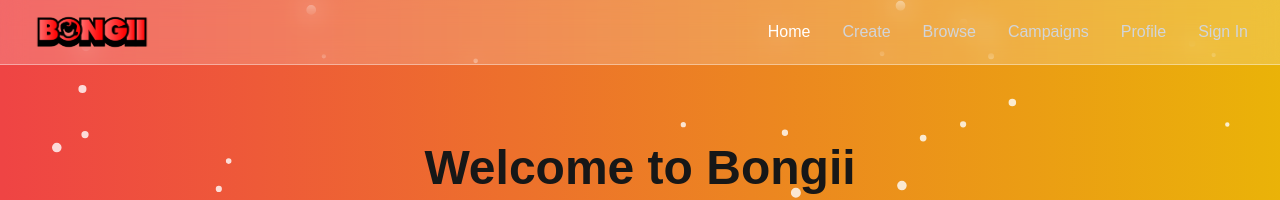
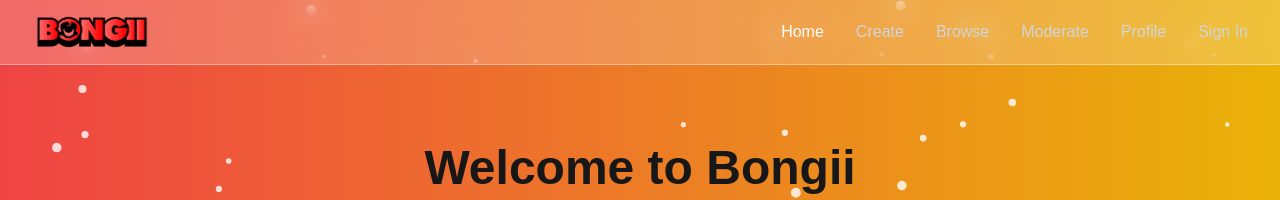
Before and after one commit to fayaz12g/bongii, a Next.js app in the folder client/: page /home in a window 1280 px wide. Shown: the top 200 px of the page. Built offline with nearby package versions, Linux system fonts and the light colour scheme.

Commit message:
moderate header

```diff
--- a/client/src/app/components/header.js
+++ b/client/src/app/components/header.js
@@ -9,7 +9,7 @@
   { name: "Home", path: "/home" },
   { name: "Create", path: "/create" },
   { name: "Browse", path: "/browse" },
-  { name: "Campaigns", path: "/browse" },
+  { name: "Moderate", path: "/moderate" },
   { name: "Profile", path: "/profile" },
 ];
 
```
Also changed, not shown: 1 other file (tests, documents, lock files or other folders).
